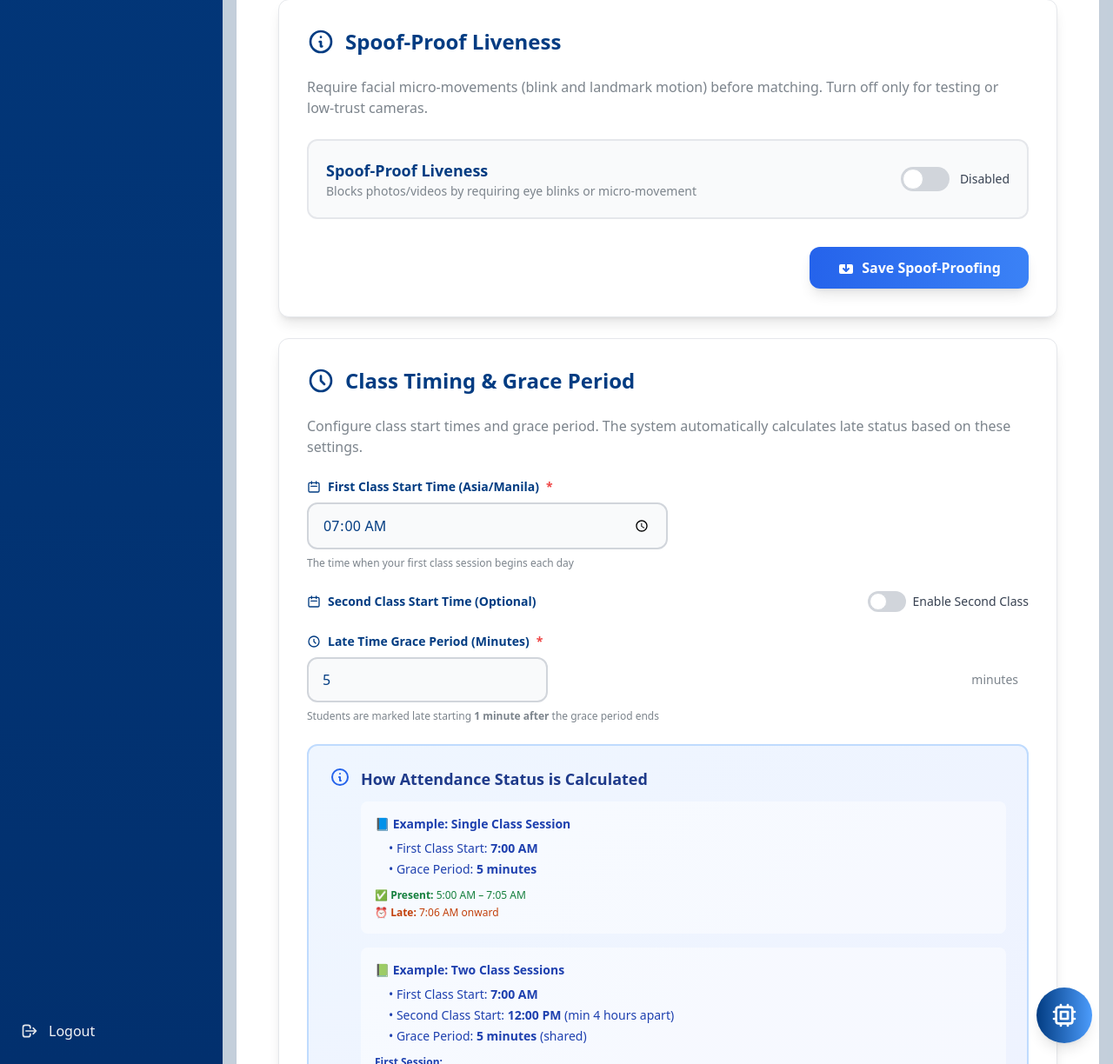
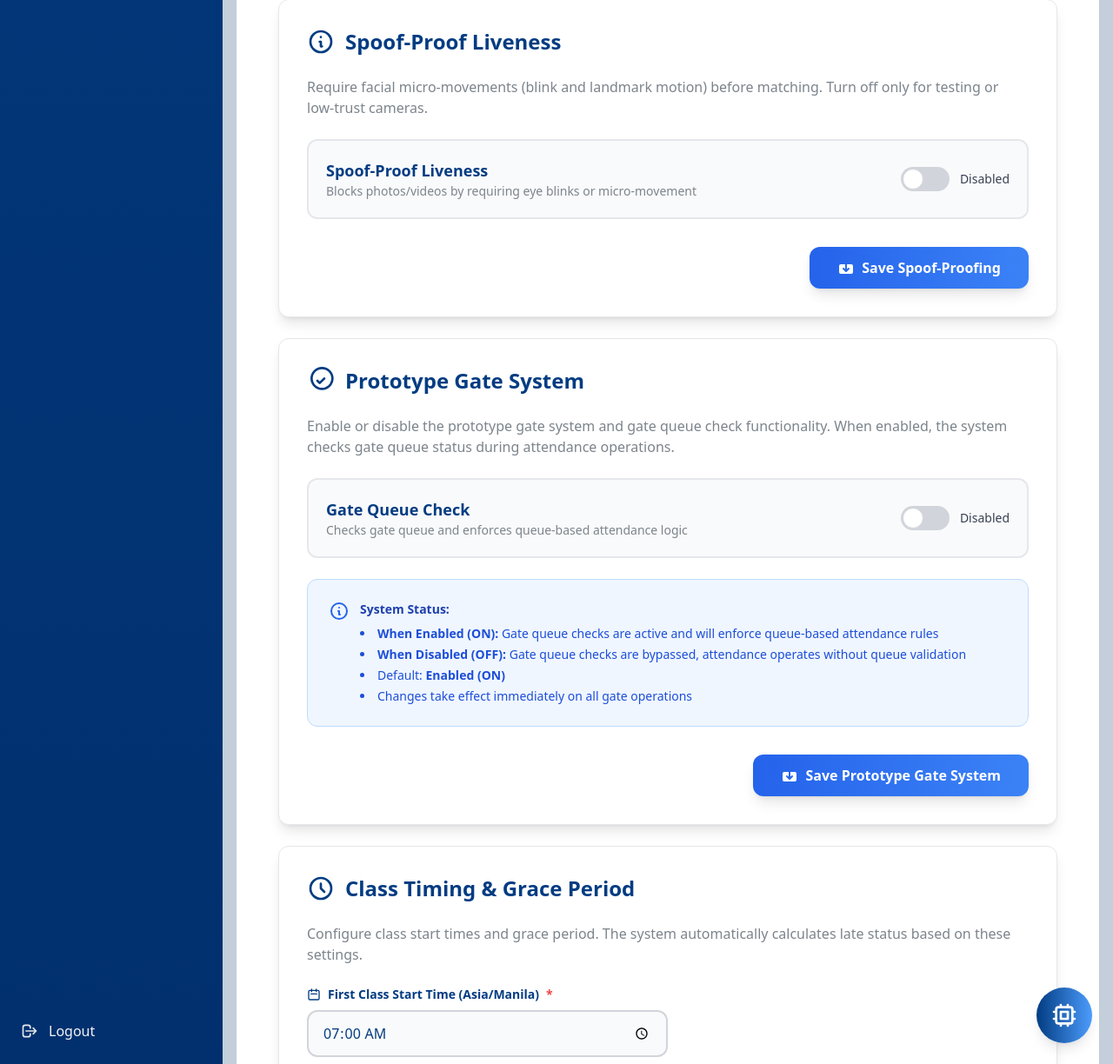
Before and after one commit to sh3ki/PROTECH_NEW, a Django app: template templates/admin/settings.html in a window 1280 px wide. Shown: the part 1376-2600 px from the top of the page at 87% size. Run offline with Django 5.2, Linux system fonts and the light colour scheme; the template is opened without the code that fills it, so the values that code supplies are empty; some libraries are stand-ins or nearby versions.

Commit message:
Updated settings.html

```diff
--- a/templates/admin/settings.html
+++ b/templates/admin/settings.html
@@ -210,6 +210,72 @@
                         <path d="M7.707 10.293a1 1 0 10-1.414 1.414l3 3a1 1 0 001.414 0l3-3a1 1 0 00-1.414-1.414L11 11.586V6h5a2 2 0 012 2v7a2 2 0 01-2 2H4a2 2 0 01-2-2V8a2 2 0 012-2h5v5.586l-1.293-1.293z" />
                     </svg>
                     Save Spoof-Proofing
+                </button>
+            </div>
+        </form>
+
+        {% if messages %}
+            <div class="mt-4">
+                {% for message in messages %}
+                    <div class="p-4 rounded-lg {% if message.tags == 'success' %}bg-green-100 dark:bg-green-900/30 text-green-800 dark:text-green-300{% else %}bg-red-100 dark:bg-red-900/30 text-red-800 dark:text-red-300{% endif %}">
+                        {{ message }}
+                    </div>
+                {% endfor %}
+            </div>
+        {% endif %}
+    </div>
+
+    <!-- Prototype Gate System Card -->
+    <div class="bg-white dark:bg-gray-800 rounded-xl shadow-lg border border-gray-200 dark:border-gray-700 p-8 mb-6">
+        <div class="flex items-center gap-3 mb-6">
+            <svg xmlns="http://www.w3.org/2000/svg" class="h-8 w-8 text-primary dark:text-accent" fill="none" viewBox="0 0 24 24" stroke="currentColor">
+                <path stroke-linecap="round" stroke-linejoin="round" stroke-width="2" d="M9 12l2 2 4-4m7 0a9 9 0 11-18 0 9 9 0 0118 0z" />
+            </svg>
+            <h2 class="text-2xl font-bold text-primary dark:text-tertiary">Prototype Gate System</h2>
+        </div>
+
+        <p class="text-accent dark:text-gray-400 mb-6">
+            Enable or disable the prototype gate system and gate queue check functionality. When enabled, the system checks gate queue status during attendance operations.
+        </p>
+
+        <form method="POST" action="{% url 'save_prototype_gate_system' %}" class="space-y-6">
+            {% csrf_token %}
+            <div class="flex items-center justify-between p-5 border-2 rounded-xl bg-gray-50 dark:bg-gray-900 border-gray-200 dark:border-gray-700">
+                <div>
+                    <div class="font-semibold text-primary dark:text-tertiary text-lg">Gate Queue Check</div>
+                    <div class="text-sm text-accent dark:text-gray-400">Checks gate queue and enforces queue-based attendance logic</div>
+                </div>
+                <label class="relative inline-flex items-center cursor-pointer">
+                    <input type="checkbox" name="prototype_gate_system_enabled" class="sr-only peer" {% if prototype_gate_system_enabled %}checked{% endif %}>
+                    <div class="w-14 h-7 bg-gray-300 peer-focus:outline-none peer-focus:ring-4 peer-focus:ring-blue-300 dark:peer-focus:ring-blue-800 rounded-full peer dark:bg-gray-700 peer-checked:after:translate-x-full peer-checked:after:border-white after:content-[''] after:absolute after:top-[2px] after:left-[2px] after:bg-white after:border-gray-300 after:border after:rounded-full after:h-6 after:w-6 after:transition-all dark:border-gray-600 peer-checked:bg-blue-600"></div>
+                    <span class="ml-3 text-sm text-gray-700 dark:text-gray-300">{{ prototype_gate_system_enabled|yesno:"Enabled,Disabled" }}</span>
+                </label>
+            </div>
+
+            <!-- Info Card -->
+            <div class="bg-blue-50 dark:bg-blue-900/20 border border-blue-200 dark:border-blue-800 rounded-xl p-6">
+                <div class="flex gap-3">
+                    <svg xmlns="http://www.w3.org/2000/svg" class="h-6 w-6 text-blue-600 dark:text-blue-400 flex-shrink-0" fill="none" viewBox="0 0 24 24" stroke="currentColor">
+                        <path stroke-linecap="round" stroke-linejoin="round" stroke-width="2" d="M13 16h-1v-4h-1m1-4h.01M21 12a9 9 0 11-18 0 9 9 0 0118 0z" />
+                    </svg>
+                    <div class="text-sm text-blue-800 dark:text-blue-300">
+                        <p class="font-semibold mb-2">System Status:</p>
+                        <ul class="list-disc list-inside space-y-1 text-blue-700 dark:text-blue-400">
+                            <li><strong>When Enabled (ON):</strong> Gate queue checks are active and will enforce queue-based attendance rules</li>
+                            <li><strong>When Disabled (OFF):</strong> Gate queue checks are bypassed, attendance operates without queue validation</li>
+                            <li>Default: <strong>Enabled (ON)</strong></li>
+                            <li>Changes take effect immediately on all gate operations</li>
+                        </ul>
+                    </div>
+                </div>
+            </div>
+
+            <div class="flex items-center justify-end gap-3 pt-2">
+                <button type="submit" class="bg-gradient-to-r from-blue-600 to-blue-500 hover:from-blue-700 hover:to-blue-600 text-white font-semibold py-3 px-8 rounded-xl shadow-lg hover:shadow-xl transition-all duration-200 flex items-center gap-2">
+                    <svg xmlns="http://www.w3.org/2000/svg" class="h-5 w-5" viewBox="0 0 20 20" fill="currentColor">
+                        <path d="M7.707 10.293a1 1 0 10-1.414 1.414l3 3a1 1 0 001.414 0l3-3a1 1 0 00-1.414-1.414L11 11.586V6h5a2 2 0 012 2v7a2 2 0 01-2 2H4a2 2 0 01-2-2V8a2 2 0 012-2h5v5.586l-1.293-1.293z" />
+                    </svg>
+                    Save Prototype Gate System
                 </button>
             </div>
         </form>
```
